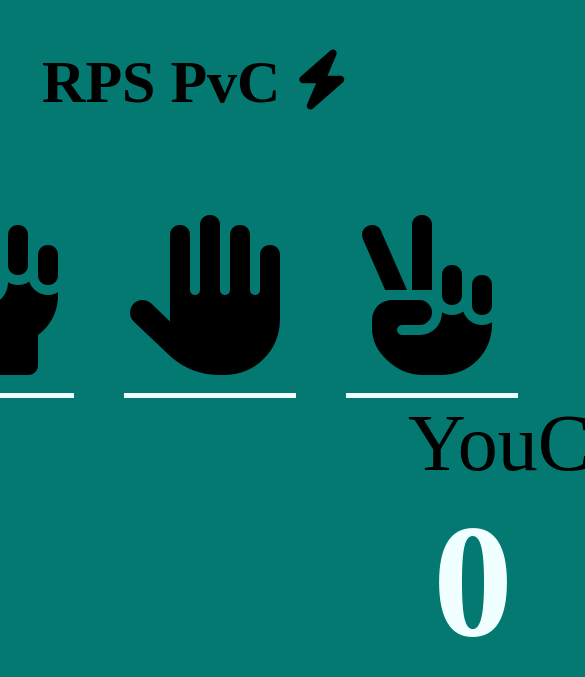
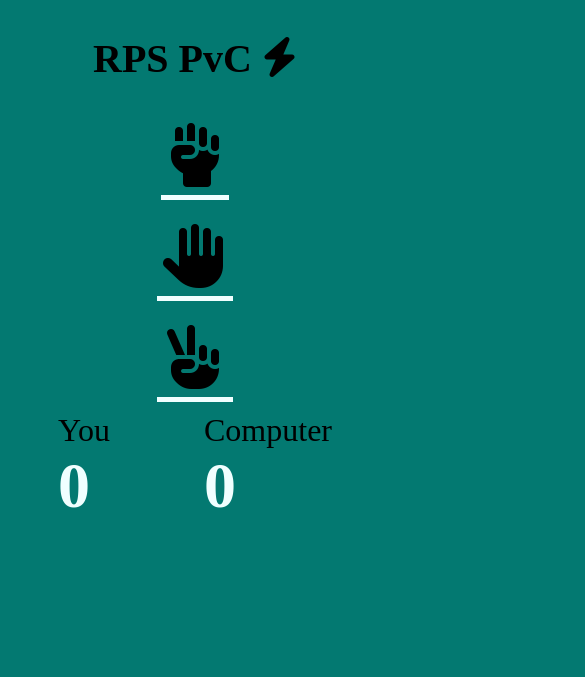
Before and after one commit to Apollon999/RPS-Game, a plain HTML site: page index.html in a window 390 px wide. Shown: the top 677 px of the page, 585 px wide, since content can reach past the window. Drawn offline with Linux system fonts and the light colour scheme.

Commit message:
fix the responsiveness of the game

```diff
--- a/assets/css/style.css
+++ b/assets/css/style.css
@@ -57,22 +57,70 @@ body {
 
 /* Styling score-area here! */
 .score-area p {
-    font-size: 5rem;
+    font-size: 3rem;
     margin: 0;
 }
 
 .score-area .scores {
-    font-size: 10rem;
+    font-size: 6rem;
     font-weight: bold;
     color: azure;
     display: flex;
-    justify-content: center;
+    justify-content: space-between;
 }
 
 .score-area {
     display: flex;
     justify-content: space-between;
     align-items: center;
-    margin-left: 400px;
-    margin-right: 400px;
+    margin-left: 10%;
+    margin-right: 10%;
 }
+
+@media (max-width: 768px) {
+
+    .score-area p {
+        font-size: 2rem;
+    }
+
+    .score-area .scores {
+      font-size: 4rem;
+    }
+
+    .options {
+      flex-direction: column;
+      align-items: center;
+    }
+
+    .selection {
+      font-size: 6rem;
+      margin: 20px;
+    }
+
+    .score-area {
+      flex-wrap: wrap;
+      margin-left: 5%;
+      margin-right: 5%;
+    }
+  }
+
+  @media (max-width: 576px) {
+    .title {
+      font-size: 20px;
+    }
+
+    .options {
+      flex-direction: column;
+      align-items: center;
+    }
+
+    .selection {
+      font-size: 4rem;
+      margin: 10px;
+    }
+
+    .score-area {
+      margin-left: 50px;
+      margin-right: 50px;
+    }
+  }
```
